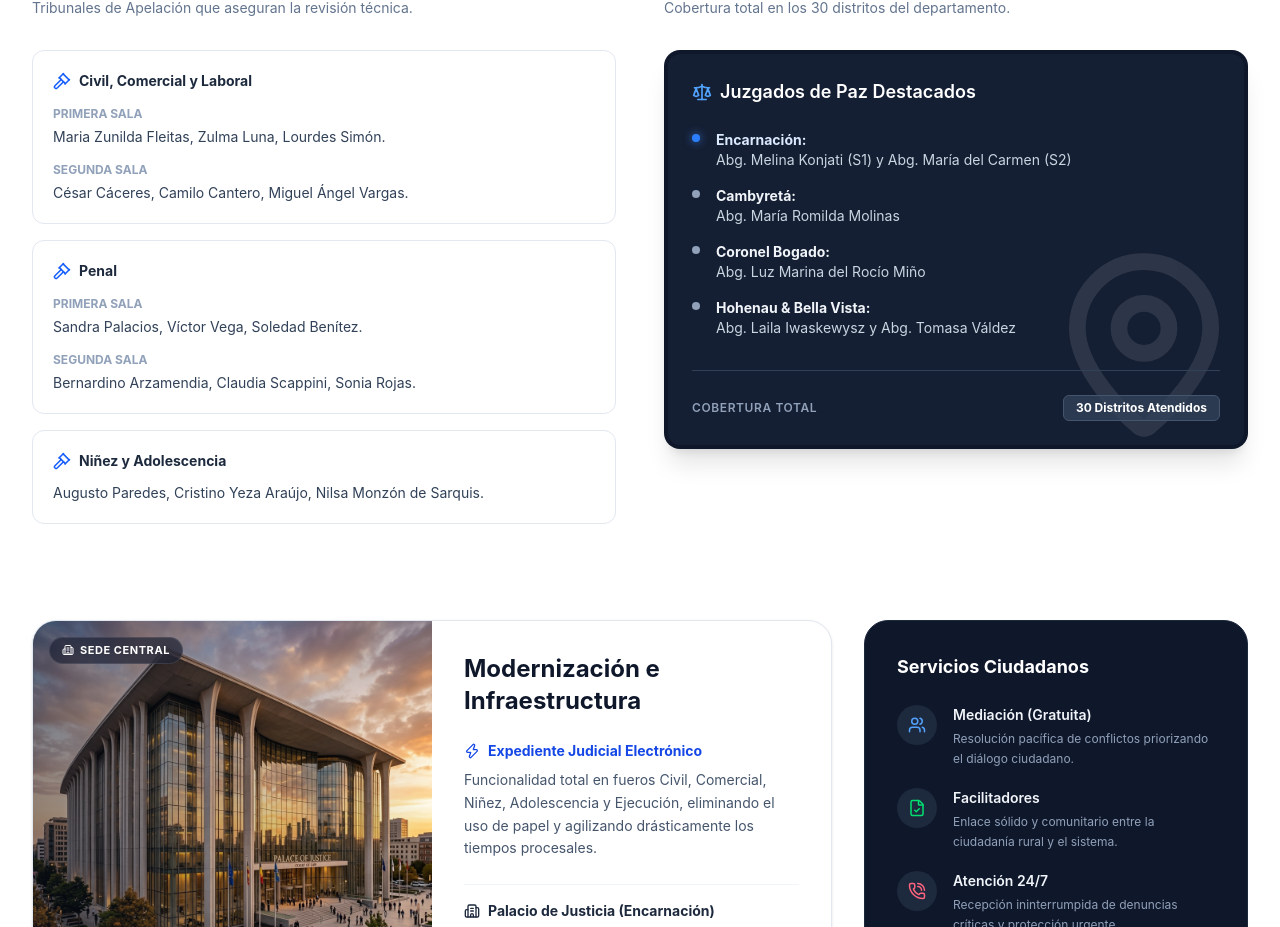
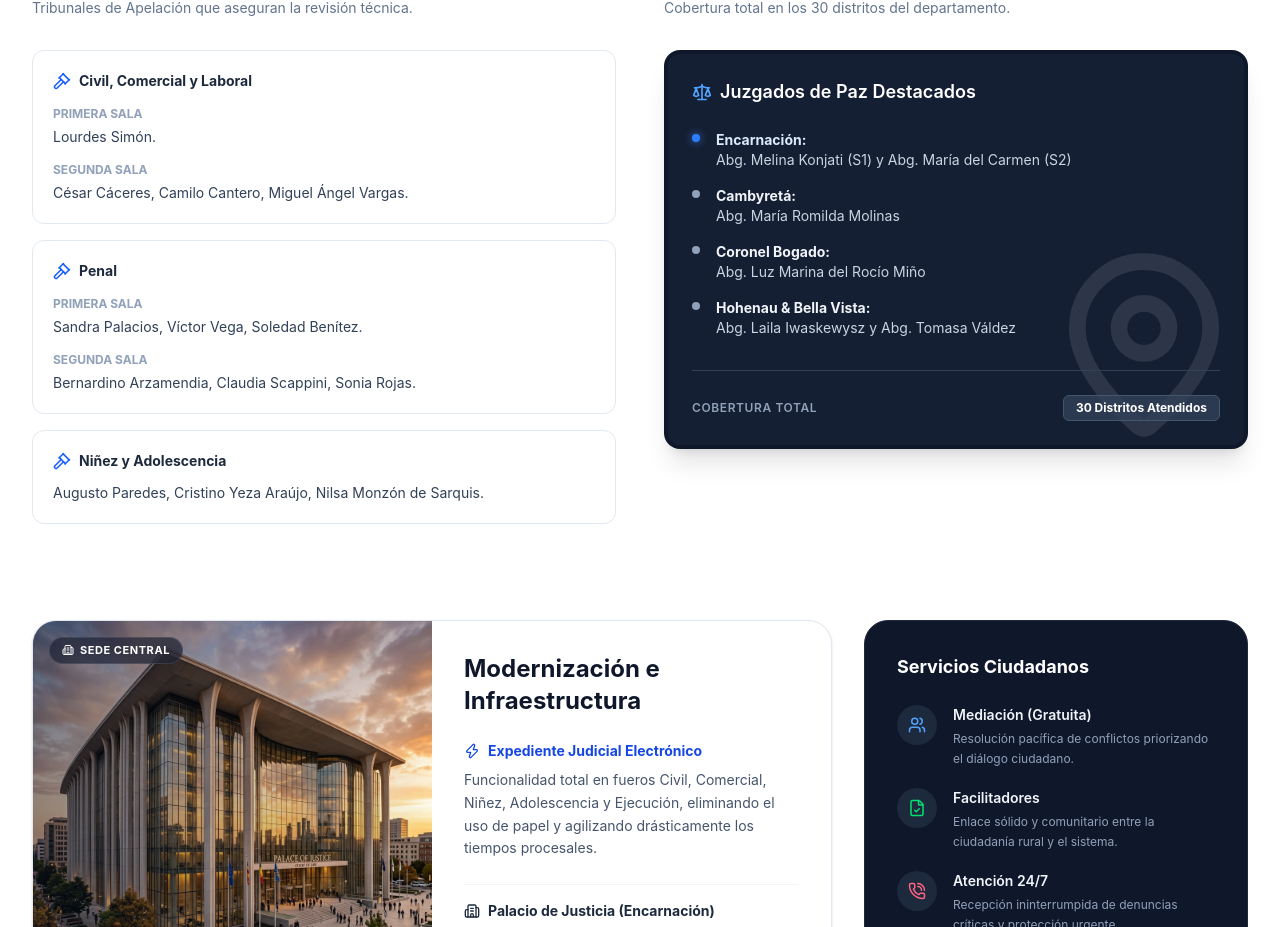
Before and after one commit to Guillermozar/Poder-Judicial, a React (Vite) app: page /institucional in a window 1280 px wide. Shown: the part 1418-2345 px from the top of the page. Built offline with nearby package versions, Linux system fonts and the light colour scheme.

Commit message:
fix: remove vacant judges (Zunilda Fleitas and Zulma Luna) from institutional page

```diff
--- a/src/components/sections/Institutional.jsx
+++ b/src/components/sections/Institutional.jsx
@@ -163,7 +163,7 @@ const Institutional = () => {
                 <div className="space-y-3">
                   <div>
                     <span className="text-xs font-bold text-slate-400 uppercase">Primera Sala</span>
-                    <p className="text-slate-700 mt-1">Maria Zunilda Fleitas, Zulma Luna, Lourdes Simón.</p>
+                    <p className="text-slate-700 mt-1">Lourdes Simón.</p>
                   </div>
                   <div>
                     <span className="text-xs font-bold text-slate-400 uppercase">Segunda Sala</span>
```
